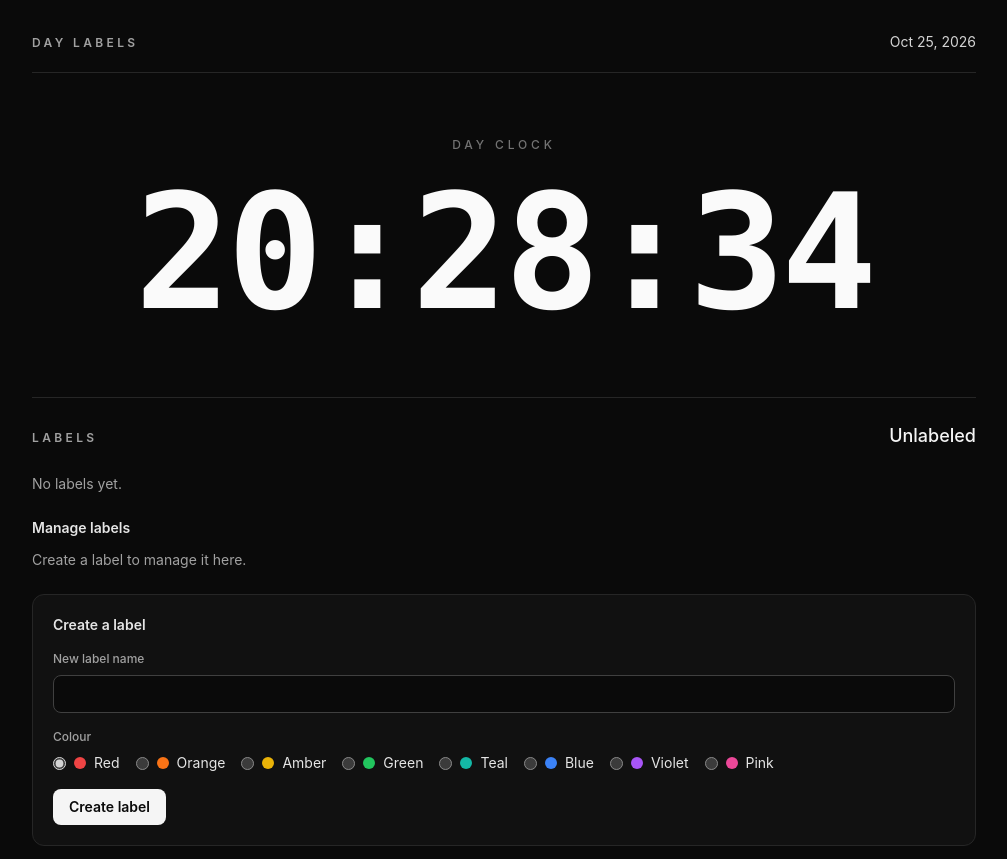
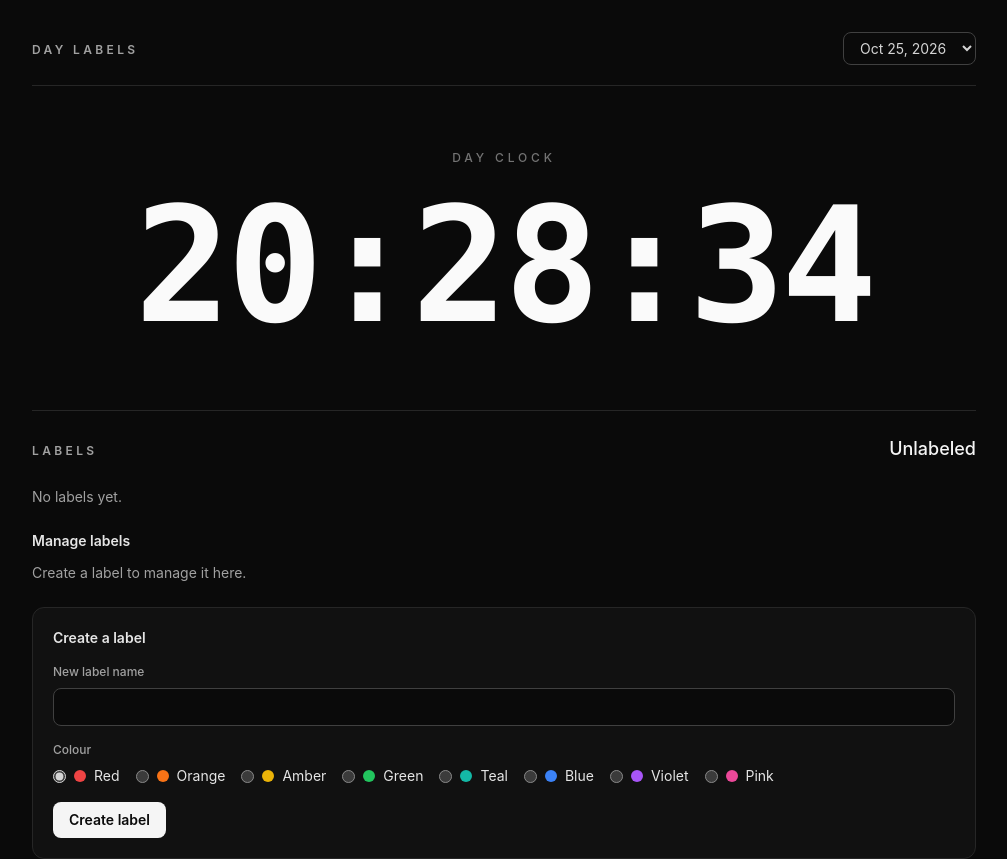
Before and after one commit to haikalbintang/24h, a React (Vite) app: page / in a window 1280 px wide. Shown: the top 859 px of the page, without its empty margins (136-1143 px from the left). Built offline with nearby package versions, Linux system fonts and the light colour scheme.

Commit message:
Add day navigation and rollover for issue #8

```diff
--- a/src/App.tsx
+++ b/src/App.tsx
@@ -5,7 +5,7 @@ import {
   useState,
   useSyncExternalStore,
 } from "react";
-import { getDaySnapshot } from "./day";
+import { DAY_MS, getDaySnapshot } from "./day";
 import { getLabelNameError } from "./labels";
 import type { LabelColourId, LabelId } from "./labels";
 import {
@@ -36,6 +36,16 @@ export default function App({ runtime }: AppProps) {
     runtime.clock.now
   );
   const day = getDaySnapshot(anchor, now);
+
+  // null follows today, so rollover advances the view; a chosen past Day stays.
+  const [pickedDayIndex, setPickedDayIndex] = useState<number | null>(null);
+  const selectedDay = getDaySnapshot(
+    anchor,
+    anchor + (pickedDayIndex ?? day.dayIndex) * DAY_MS
+  );
+  const dayOptions = Array.from({ length: day.dayIndex + 1 }, (_, index) =>
+    getDaySnapshot(anchor, anchor + index * DAY_MS)
+  );
 
   const nextLabelId = useRef(
     Math.max(
@@ -149,7 +159,21 @@ export default function App({ runtime }: AppProps) {
           <h1 className="text-xs font-semibold tracking-[0.28em] text-neutral-400 uppercase">
             Day Labels
           </h1>
-          <p className="text-sm text-neutral-300">{day.dayLabel}</p>
+          <select
+            aria-label="Day"
+            value={selectedDay.dayIndex}
+            onChange={(event) => {
+              const index = Number(event.target.value);
+              setPickedDayIndex(index === day.dayIndex ? null : index);
+            }}
+            className="rounded-lg border border-neutral-700 bg-neutral-950 px-3 py-1.5 text-sm text-neutral-300"
+          >
+            {dayOptions.map((option) => (
+              <option key={option.dayIndex} value={option.dayIndex}>
+                {option.dayLabel}
+              </option>
+            ))}
+          </select>
         </header>
 
         <section className="flex flex-1 flex-col items-center justify-center py-16">
@@ -167,8 +191,8 @@ export default function App({ runtime }: AppProps) {
 
         <LabelsSection
           now={now}
-          dayStart={day.dayStart}
-          dayEnd={day.dayEnd}
+          dayStart={selectedDay.dayStart}
+          dayEnd={selectedDay.dayEnd}
           labels={persisted.labels}
           activeLabelId={activeLabelId}
           dynamicBlocks={dynamicBlocks}
@@ -183,8 +207,8 @@ export default function App({ runtime }: AppProps) {
           blocks={blocks}
           anchor={anchor}
           now={now}
-          dayStart={day.dayStart}
-          dayEnd={day.dayEnd}
+          dayStart={selectedDay.dayStart}
+          dayEnd={selectedDay.dayEnd}
         />
       </div>
 
```
Also changed, not shown: 1 other file (tests, documents, lock files or other folders).
